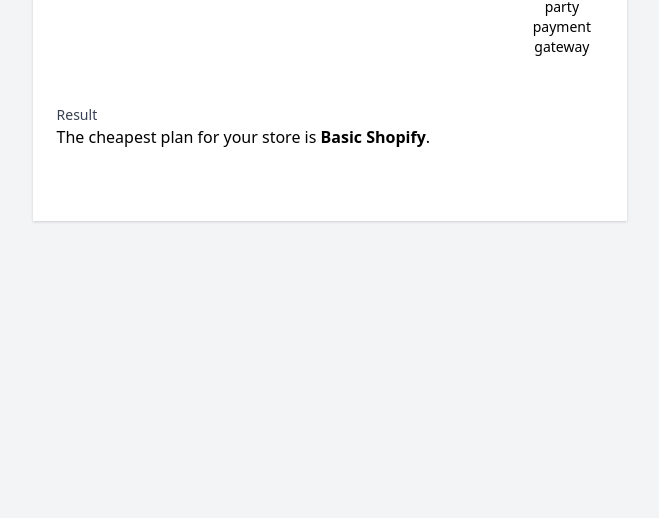
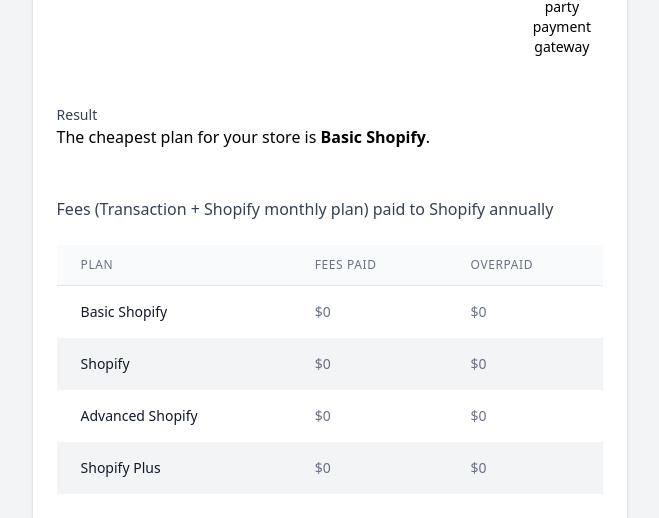
Before and after one commit to cupnoodle/shopify_plan_calculator, a website: page index.html in a window 1280 px wide. Shown: the part 477-995 px from the top of the page, without its empty margins (310-969 px from the left). Before the commit the page ends 800 px from the top, so only its background shows below. Drawn offline with nearby package versions, Linux system fonts and the light colour scheme.

Commit message:
WIP table
WIP table

```diff
--- a/index.html
+++ b/index.html
@@ -56,7 +56,7 @@
     <div>
       <label for="revenue" class="block text-sm font-medium text-gray-700">Annual Revenue ($)</label>
       <div class="mt-1">
-        <input type="number" name="revenue" id="revenue" class="shadow-sm focus:ring-green-500 focus:border-green-500 block w-full sm:text-sm border-gray-300 rounded-md" placeholder="12000" aria-describedby="annual revenue of your store" onkeypress='return event.charCode >= 48 && event.charCode <= 57' @keyup="calculateCost()" x-model="revenue" x-ref="revenue">
+        <input type="number" name="revenue" id="revenue" class="shadow-sm focus:ring-green-500 focus:border-green-500 block w-full sm:text-sm border-gray-300 rounded-md" placeholder="12000" aria-describedby="annual revenue of your store" @keyup="calculateCost()" x-model="revenue" x-ref="revenue">
       </div>
       <p class="mt-2 text-sm text-gray-500">Annual revenue of your store (in USD $)</p>
     </div>
@@ -80,9 +80,43 @@
     <label class="block text-sm font-medium text-gray-700">Result</label>
     <p>The cheapest plan for your store is <span class="font-bold" x-text="plans[cheapestPlanIndex]"></span>.</p>
     <br><br>
+
+    <label class="block font-medium text-gray-700">Fees (Transaction + Shopify monthly plan) paid to Shopify annually</label>
+    <br>
+    <table class="w-full divide-y divide-gray-200 overflow-hidden">
+      <thead class="bg-gray-50">
+        <tr>
+          <th scope="col" class="px-6 py-3 text-left text-xs font-medium text-gray-500 uppercase tracking-wider">
+            Plan
+          </th>
+          <th scope="col" class="px-6 py-3 text-left text-xs font-medium text-gray-500 uppercase tracking-wider">
+            Fees Paid
+          </th>
+          <th scope="col" class="px-6 py-3 text-left text-xs font-medium text-gray-500 uppercase tracking-wider">
+            Overpaid
+          </th>
+        </tr>
+      </thead>
+      <tbody>
+        <template x-for="(plan, index) in plans" :key="plan">
+          <tr :class="index % 2 == 0 ? 'bg-white' : 'bg-gray-100'">
+            <td class="px-6 py-4 whitespace-nowrap text-sm font-medium text-gray-900">
+              <span x-text="plan"></span>
+            </td>
+            <td class="px-6 py-4 whitespace-nowrap text-sm text-gray-500">
+              <span>$</span><span x-text="costs[index]"></span>
+            </td>
+            <td class="px-6 py-4 whitespace-nowrap text-sm text-gray-500">
+              <span>$</span><span x-text="costs[index] - costs[cheapestPlanIndex]"></span>
+            </td>
+          </tr>
+        </template>
+      </tbody>
+    </table>
   </div>
 
   <script>
+    // onkeypress='return event.charCode >= 48 && event.charCode <= 57'
     function calculator() {
       return {
         payPercentage: 80,
```
Also changed, not shown: tailwind.css.
